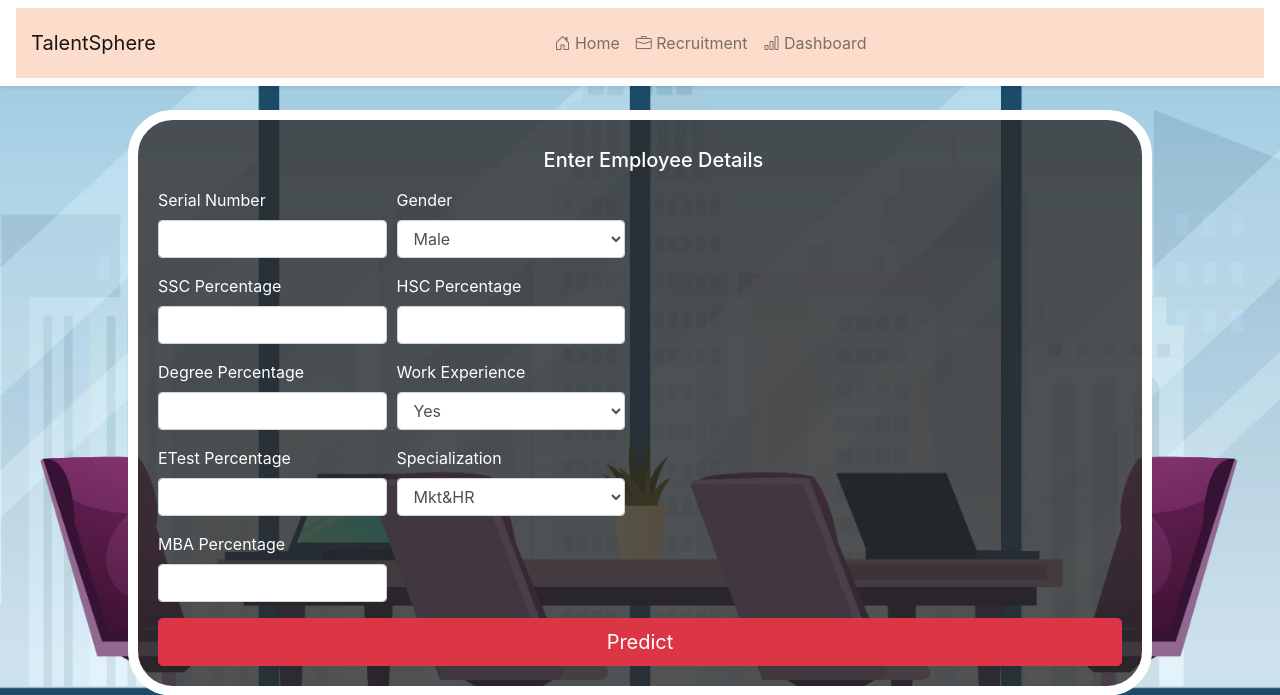
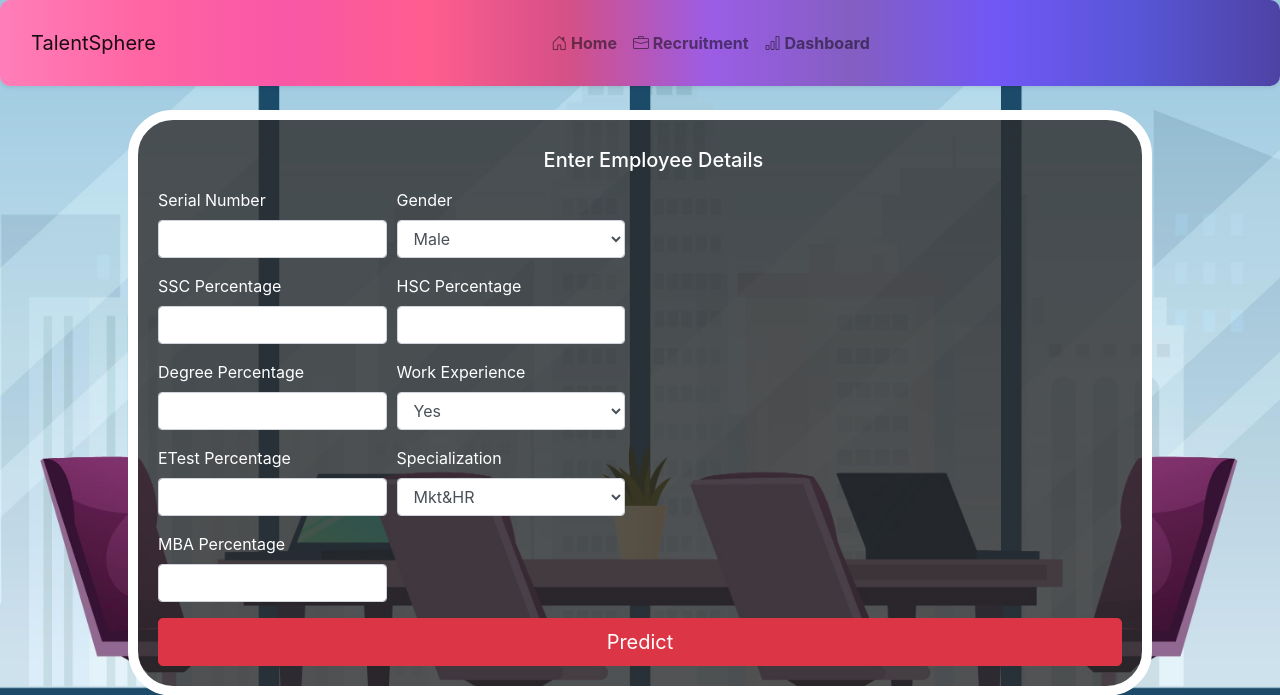
Before and after one commit to ARYAMAN1505/HR-PLACEMENT-WEBSITE, a Flask app: page /job in a window 1280 px wide. Shown: the top 695 px of the page. Run offline with Flask 3, Linux system fonts and the light colour scheme; parts of the project's set-up code (start-up, migrations or seed data) failed here and were passed over; some libraries are stand-ins or nearby versions.

Commit message:
Update job.html

```diff
--- a/templates/job.html
+++ b/templates/job.html
@@ -16,8 +16,14 @@
             background-size: cover;
             background-repeat: no-repeat;
             background-attachment: fixed;
-             /* Ensure text is readable */
+            color: white; /* Ensure text is readable */
         }
+
+        .navbar {
+            background: linear-gradient(90deg, #ff7eb9, #ff65a3, #f857a6, #ff5d8f, #d45087, #9b5de5, #845ec2, #7157f6, #5856d6, #4e42a4);
+            border-radius: 10px;
+        }
+
         .container {
             border-radius: 15px;
             color: black;
@@ -42,38 +48,41 @@
             padding: 20px;
             border-radius: 15px;
         }
+
+        .nav-link {
+            transition: background-color 0.3s ease;
+        }
+
+        .nav-link:hover {
+            background-color: orange;
+        }
     </style>
 </head>
 
 <body>
     <!-- Navbar with attractive background and shadow effects -->
-    <nav class="navbar navbar-expand-lg navbar-light bg-white shadow-sm">
-        <div class="container-fluid" style="background:#FCDCCB; height:70px;">
-            <a class="navbar-brand" href="#">TalentSphere </a>
+    <nav class="navbar navbar-expand-lg navbar-light shadow-sm">
+        <div class="container-fluid" style="height:70px;">
+            <a class="navbar-brand" href="#">TalentSphere</a>
             <div class="collapse navbar-collapse justify-content-center" id="navbarSupportedContent">
                 <ul class="navbar-nav">
                     <li class="nav-item">
-                        <a class="nav-link" href="/index" style="transition: background-color 0.3s ease;" onmouseover="this.style.backgroundColor='orange';" onmouseout="this.style.backgroundColor='transparent';"><i class="bi bi-house-door"></i> Home</a>
+                        <a class="nav-link" href="/index" style=" font-weight: bold;"><i class="bi bi-house-door"></i> Home</a>
                     </li>
                     <li class="nav-item">
-                        <a class="nav-link" href="/job" style="transition: background-color 0.3s ease;" onmouseover="this.style.backgroundColor='orange';" onmouseout="this.style.backgroundColor='transparent';"><i class="bi bi-briefcase"></i> Recruitment</a>
+                        <a class="nav-link" href="/job" style=" font-weight: bold;"><i class="bi bi-briefcase"></i> Recruitment</a>
                     </li>
                     <li class="nav-item">
-                        <a class="nav-link" href="/ana" style="transition: background-color 0.3s ease;" onmouseover="this.style.backgroundColor='orange';" onmouseout="this.style.backgroundColor='transparent';"><i class="bi bi-bar-chart"></i> Dashboard</a>
+                        <a class="nav-link" href="/ana" style=" font-weight: bold;"><i class="bi bi-bar-chart"></i> Dashboard</a>
                     </li>
                 </ul>
             </div>
         </div>
     </nav>
 
-
-<!--add forms-->
-
-
+    <!-- Add forms -->
     <div class="container mt-4" style="width: 80%; background: rgba(44, 43, 43, 0.8); color: white; border-radius: 45px; border: 10px solid white; margin: auto;">
-
         <h1 class="navbar-brand text-center" style="margin-left:40%; text:bold;" href="#">Enter Employee Details</h1>
-
         <form action="/placement" method="post">
             <div class="row">
                 <div class="col-md-6">
@@ -133,15 +142,11 @@
                         </div>
                         <!-- Add other fields in a similar structure -->
                     </div>
-
                 </div>
             </div>
-
             <button type="submit" class="btn btn-danger btn-lg" style="width:100%;">Predict</button>
         </form>
     </div>
-
-
 
     {% if result %}
     <div class="result-container container">
@@ -154,7 +159,6 @@
     <script src="https://ajax.googleapis.com/ajax/libs/jquery/3.5.1/jquery.min.js"></script>
     <script src="https://cdnjs.cloudflare.com/ajax/libs/popper.js/1.16.0/umd/popper.min.js"></script>
     <script src="https://maxcdn.bootstrapcdn.com/bootstrap/4.5.2/js/bootstrap.min.js"></script>
-
 </body>
 
 </html>
```
Lines whose indentation alone changed are shown as unchanged.
